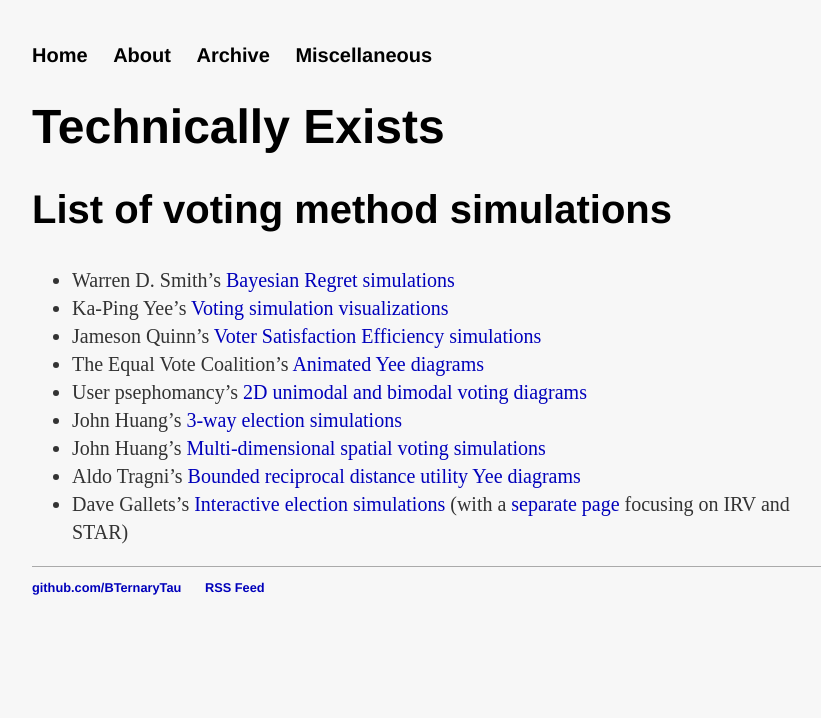
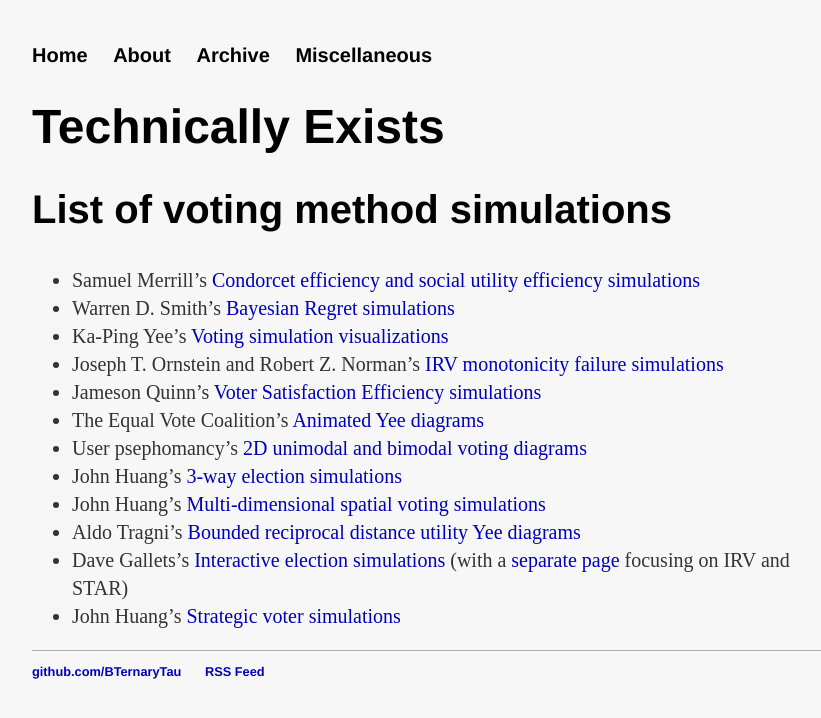
Before and after one commit to BTernaryTau/bternarytau.github.io, a Jekyll site: the page built from miscellaneous/voting-theory/list-of-voting-method-simulations.md, in a window 1280 px wide. Shown: the top 718 px of the page, without its empty margins (208-1029 px from the left). Built offline with Jekyll 4.4.1, drawn with Linux system fonts in a browser that asks for light colours; comment, search, counter and statistics services are not loaded.

Commit message:
Add 3 voting simulations to list

```diff
--- a/miscellaneous/voting-theory/list-of-voting-method-simulations.md
+++ b/miscellaneous/voting-theory/list-of-voting-method-simulations.md
@@ -5,8 +5,10 @@ title: "List of voting method simulations"
 # {{ site.title }}
 ## {{ page.title }}
 
+* Samuel Merrill's [Condorcet efficiency and social utility efficiency simulations](https://www.jstor.org/stable/2110786)
 * Warren D. Smith's [Bayesian Regret simulations](https://rangevoting.org/BayRegDum.html)
 * Ka-Ping Yee's [Voting simulation visualizations](http://zesty.ca/voting/sim/)
+* Joseph T. Ornstein and Robert Z. Norman's [IRV monotonicity failure simulations](https://www.researchgate.net/publication/258164743_Frequency_of_monotonicity_failure_under_Instant_Runoff_Voting_Estimates_based_on_a_spatial_model_of_elections)
 * Jameson Quinn's [Voter Satisfaction Efficiency simulations](https://electionscience.github.io/vse-sim/VSE/)
 * The Equal Vote Coalition's [Animated Yee diagrams](https://www.youtube.com/watch?v=-4FXLQoLDBA)
 * User psephomancy's [2D unimodal and bimodal voting diagrams](https://imgur.com/gallery/huNsRO6)
@@ -14,3 +16,4 @@ title: "List of voting method simulations"
 * John Huang's [Multi-dimensional spatial voting simulations](http://votesim.usa4r.org/spatial5dim/spatial5dim.html)
 * Aldo Tragni's [Bounded reciprocal distance utility Yee diagrams](https://forum.electionscience.org/t/yee-diagramm-strong-monotonicity-failure-resistance/823)
 * Dave Gallets's [Interactive election simulations](http://sites.gallets.org/election-sim/) (with a [separate page](http://sites.gallets.org/election-sim/irv-vs-star/) focusing on IRV and STAR)
+* John Huang's [Strategic voter simulations](http://votesim.usa4r.org/tactical/tactical.html)
```
